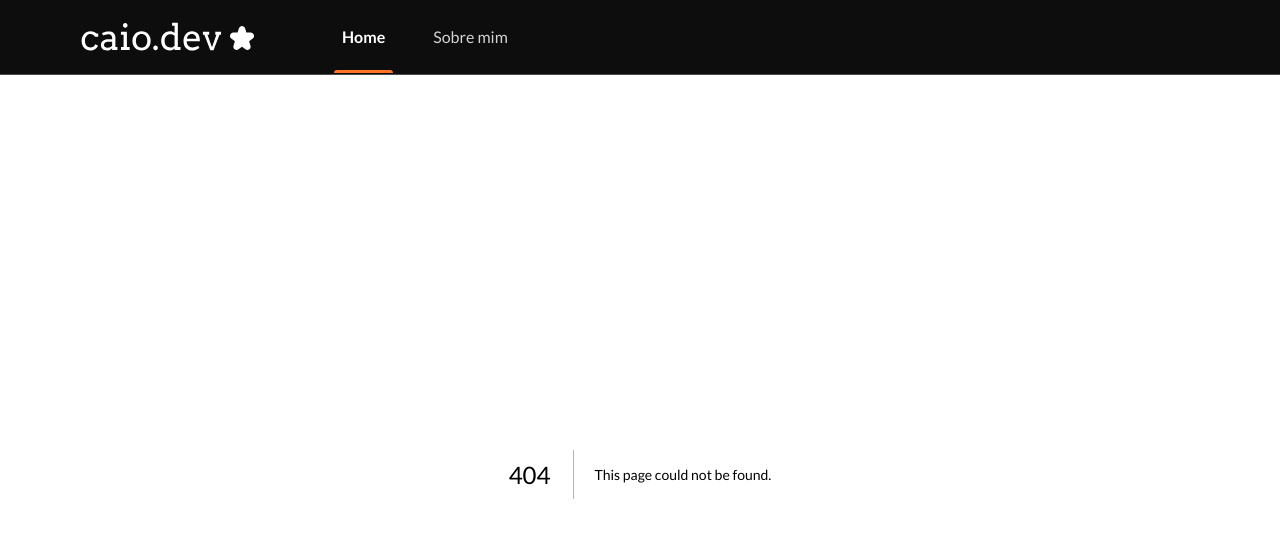
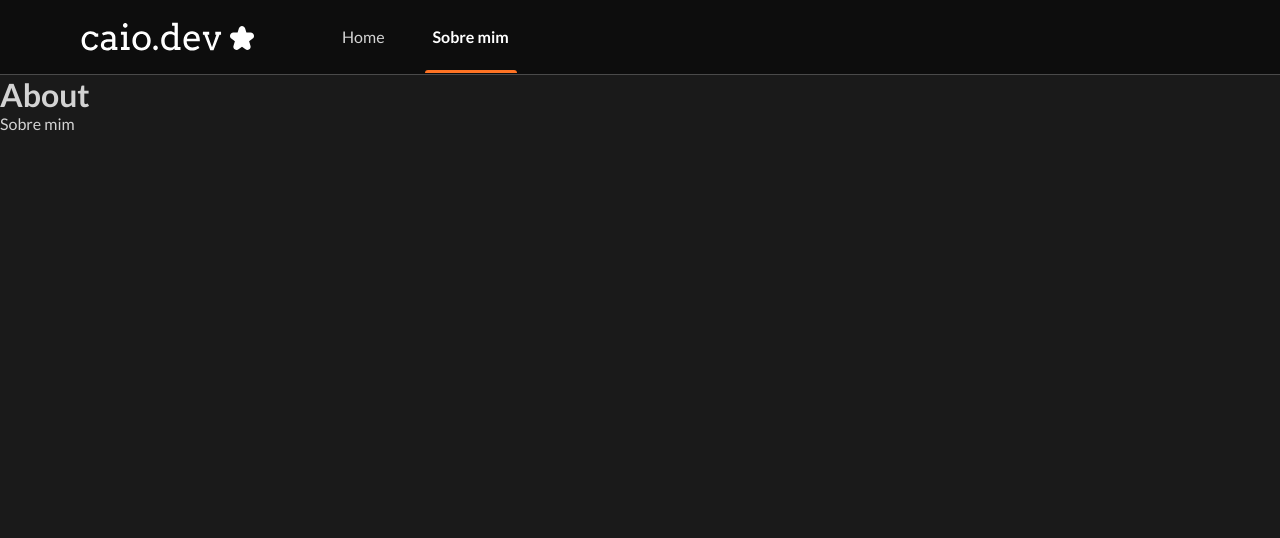
Before and after one commit to BrunoPittaF/my-blog, a Next.js app: page /about in a window 1280 px wide. Before the commit this address had no page. Shown: the top 538 px of the page. Built offline with nearby package versions, Linux system fonts and the light colour scheme.

Commit message:
feat: componente de link no header

```diff
--- /dev/null
+++ b/src/components/ActiveLink/index.tsx
@@ -0,0 +1,15 @@
+import Link, { LinkProps } from 'next/link';
+import { useRouter } from 'next/router';
+import { cloneElement, ReactElement } from 'react';
+
+interface IActiveLinkProps extends LinkProps {
+  children: ReactElement;
+  activeClassName: string;
+}
+
+export default function ActiveLink({ children, activeClassName, ...props }: IActiveLinkProps) {
+  const { asPath } = useRouter();
+
+  const className = asPath === props.href ? activeClassName : '';
+  return <Link {...props}>{cloneElement(children, { className })}</Link>;
+}
--- a/src/components/Header/index.tsx
+++ b/src/components/Header/index.tsx
@@ -1,5 +1,6 @@
-import Link from 'next/link';
 import styles from './styles.module.scss';
+
+import ActiveLink from '../ActiveLink';
 
 export function Header() {
   return (
@@ -14,28 +15,28 @@ export function Header() {
         <nav>
           <ul>
             <li>
-              <Link href="#">
-                <span className={styles.active}>Home</span>
-              </Link>
+              <ActiveLink activeClassName={styles.active} href="/">
+                <span>Home</span>
+              </ActiveLink>
             </li>
             <li>
-              <Link href="#">
+              <ActiveLink activeClassName={styles.active} href="/about">
                 <span>Sobre mim</span>
-              </Link>
+              </ActiveLink>
             </li>
           </ul>
         </nav>
         <nav className={styles.navBarMobile}>
           <ul>
             <li>
-              <Link href="#">
-                <span className={styles.active}>Home</span>
-              </Link>
+              <ActiveLink activeClassName={styles.active} href="/">
+                <span>Home</span>
+              </ActiveLink>
             </li>
             <li>
-              <Link href="#">
+              <ActiveLink activeClassName={styles.active} href="/about">
                 <span>Sobre mim</span>
-              </Link>
+              </ActiveLink>
             </li>
           </ul>
         </nav>
--- a/src/components/Header/styles.module.scss
+++ b/src/components/Header/styles.module.scss
@@ -24,6 +24,7 @@
             list-style-type: none;
             li {
                 display: inline-block;
+                cursor: pointer;
                 position: relative;
                 padding: 0 0.5rem;
                 height: $headerHight;
--- /dev/null
+++ b/src/pages/about.tsx
@@ -0,0 +1,8 @@
+export default function About() {
+  return (
+    <>
+      <h1>About</h1>
+      <p>Sobre mim</p>
+    </>
+  );
+}
```
